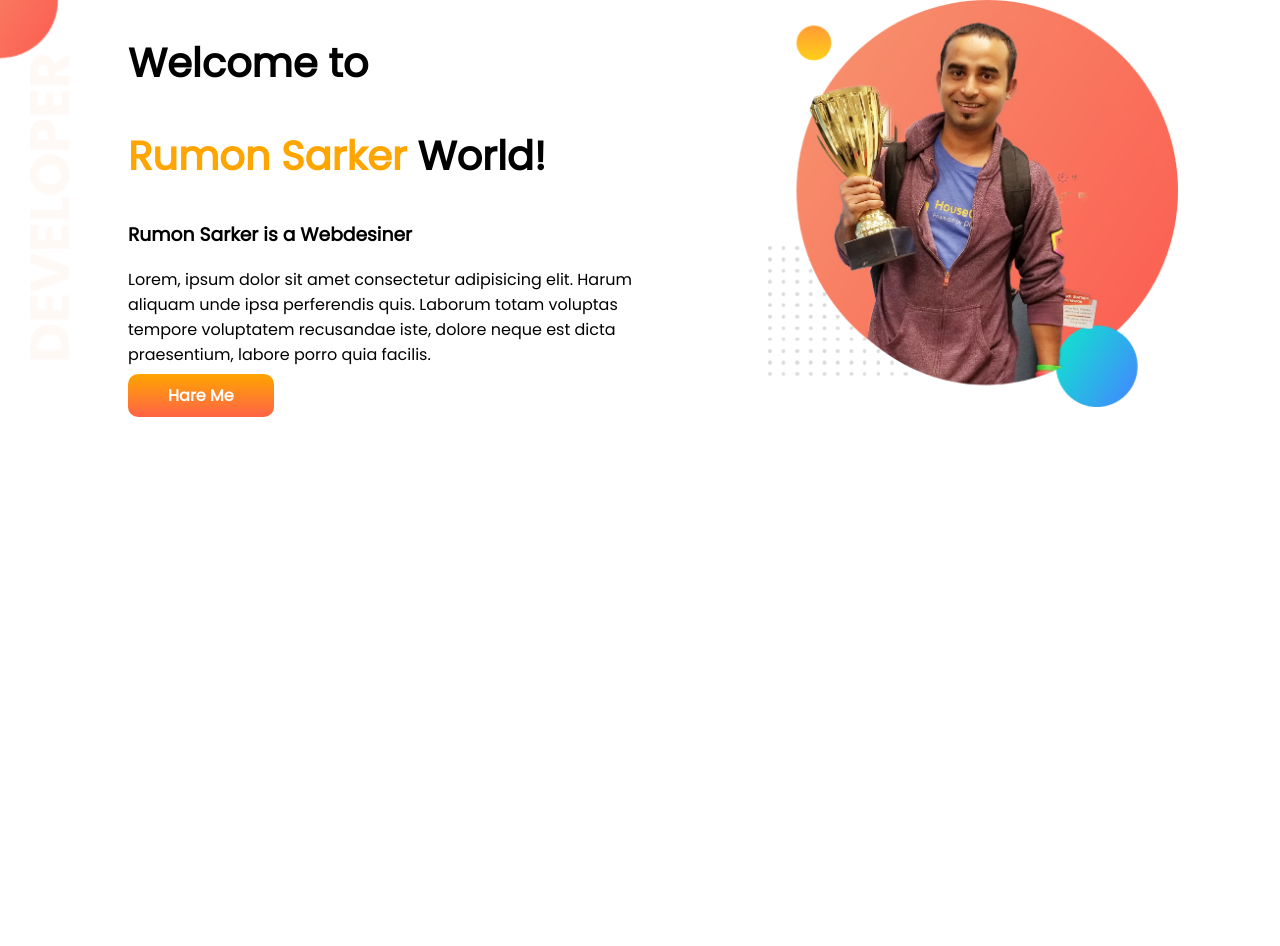
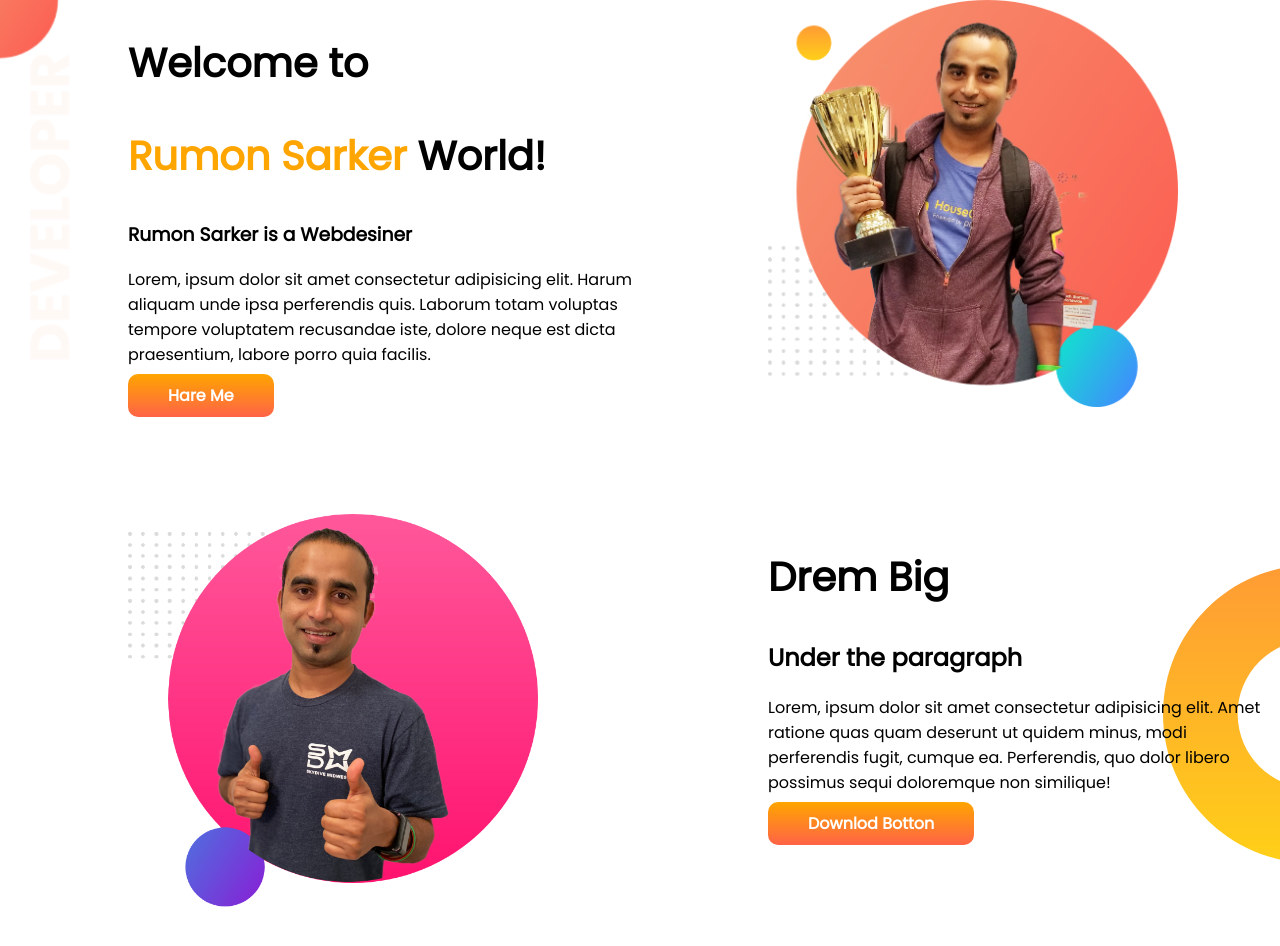
Before and after one commit to Rumon-Sarker/1st-portfolio-webside, a plain HTML site: page index.html in a window 1280 px wide. Before the commit the page ends 800 px from the top, so only its background shows below. Drawn offline with Linux system fonts and the light colour scheme.

Commit message:
2nd commit

```diff
--- a/index.html
+++ b/index.html
@@ -34,6 +34,19 @@
         </div>
     </section>
 
+    <section class="drim-big">
+        <div class="half-width">
+            <img src="images/jhankar2.png" alt="">
+        </div>
+
+        <div class="half-width">
+            <h1>Drem Big</h1>
+            <h2>Under the paragraph</h2>
+            <p>Lorem, ipsum dolor sit amet consectetur adipisicing elit. Amet ratione quas quam deserunt ut quidem minus, modi perferendis fugit, cumque ea. Perferendis, quo dolor libero possimus sequi doloremque non similique!</p>
+            <a class="link-button" target="_blank" href="Downlod Botton">Downlod Botton</a>
+        </div>
+    </section>
+
 
 </body>
 
--- a/style.css
+++ b/style.css
@@ -11,6 +11,7 @@ h1{
 }
 section{
     display: flex;
+    margin-bottom: 100px;
 }
 .half-width{
     width: 50%;
@@ -34,3 +35,8 @@ section{
     background-repeat: no-repeat;
 
 }
+.drim-big{
+    background-image: url(images/dream-bg.png);
+    background-repeat: no-repeat;
+    background-position: right;
+}
```
